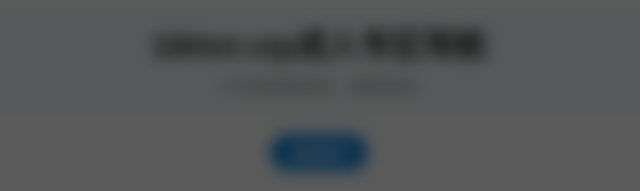
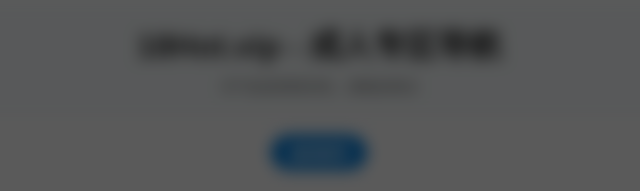
Before and after one commit to alititi-jackie/Adult-Website-site, a plain HTML site: page index.html in a window 1280 px wide. Shown: the top 191 px of the page, 321-961 px from the left. Drawn offline with Linux system fonts and the light colour scheme; no server answers.

Commit message:
Update index.html

```diff
--- a/index.html
+++ b/index.html
@@ -269,7 +269,7 @@
   </div>
   <div id="mainContent">
     <header>
-      <h1 class="logo"><a href="/">18Hot.vip成人专区导航</a></h1>
+      <h1 class="logo"><a href="/">18Hot.vip - 成人专区导航</a></h1>
       <div class="weather" id="weather" aria-live="polite">正在获取天气信息...</div>
       <div class="top-actions">
         <button onclick="addBookmark()" aria-label="收藏本站">📌 收藏本站</button>
```
